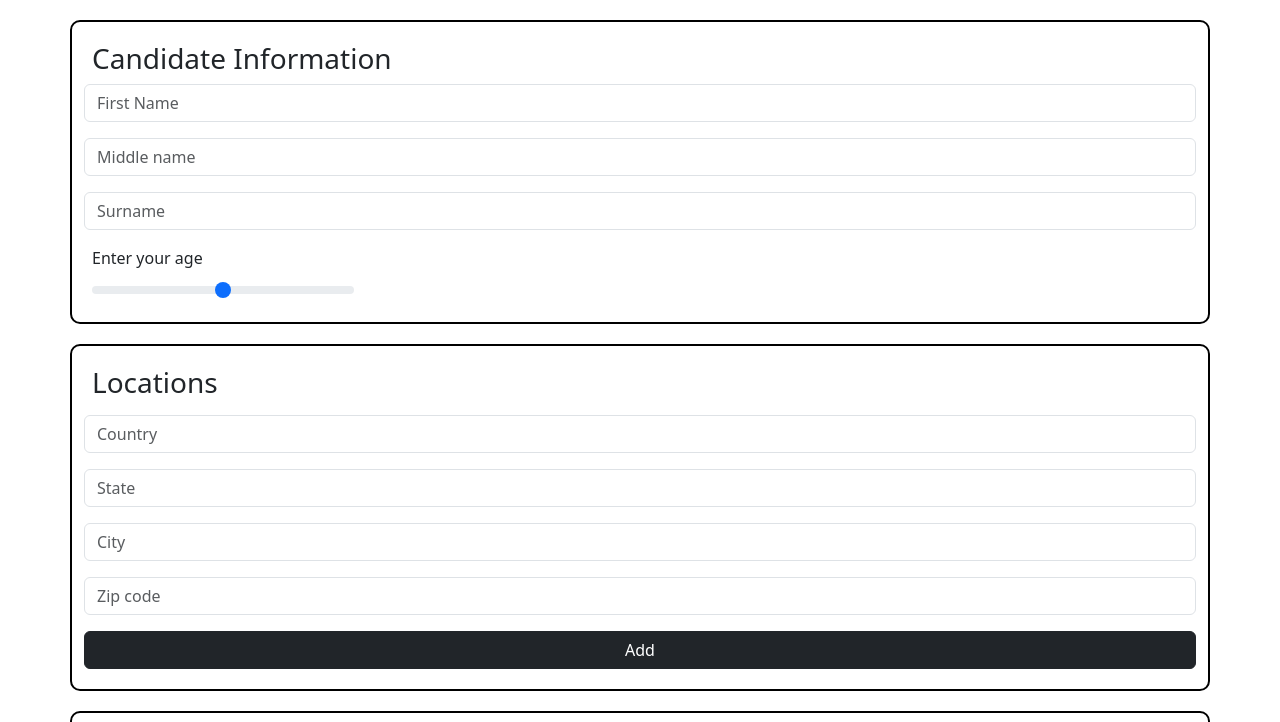
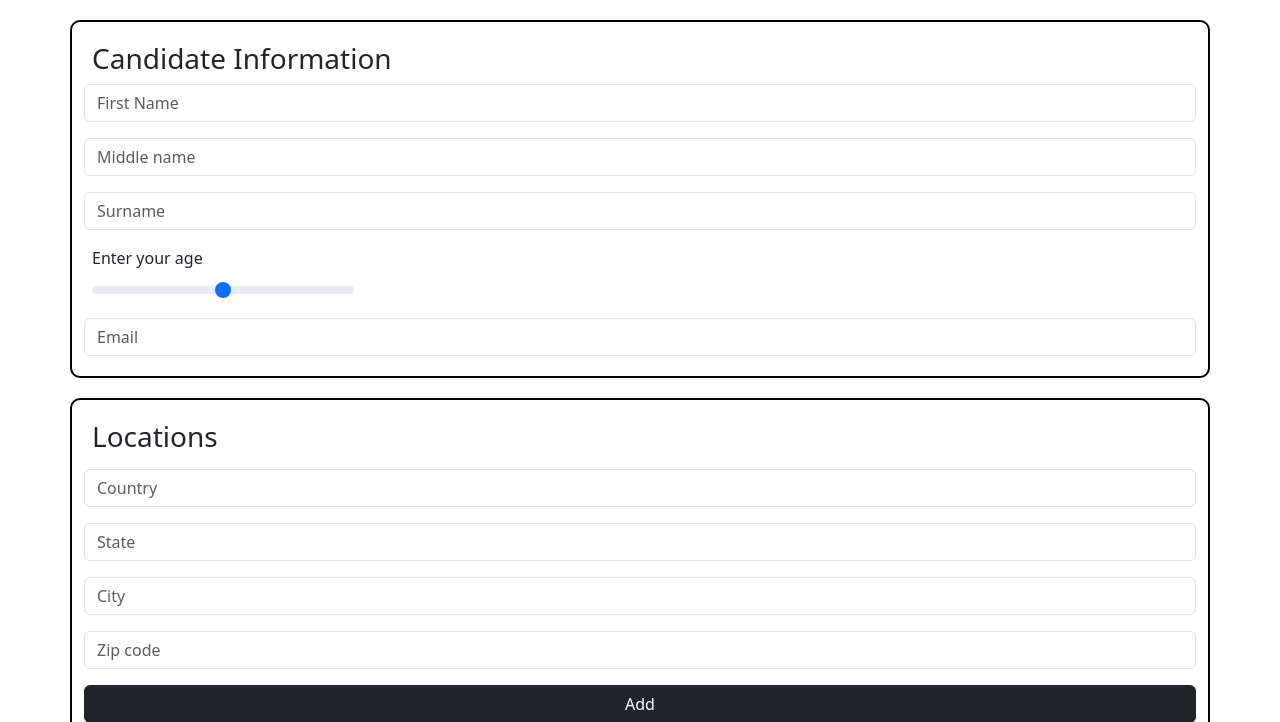
Before and after one commit to Korbielowski/AutoApply, a FastAPI app: page /create_user in a window 1280 px wide. Shown: the top 722 px of the page. Run offline with FastAPI, Linux system fonts and the light colour scheme; parts of the project's set-up code (start-up, migrations or seed data) failed here and were passed over; some libraries are stand-ins or nearby versions.

Commit message:
Add email to form, fix errors

```diff
--- a/backend/templates/create_user.html
+++ b/backend/templates/create_user.html
@@ -34,7 +34,7 @@
 <body>
     <div class="container">
         <h3>Candidate Information</h3>
-        <form class="row g-3" onsubmit="addUserInformation()" id="user-info">
+        <form class="row g-3" id="user-info">
             <input name="firstname" class="form-control" type="text" placeholder="First Name"
                 aria-label="default input example">
             <input name="middlename" class="form-control" type="text" placeholder="Middle name"
@@ -44,6 +44,7 @@
                 <label for="customRange1" class="form-label">Enter your age</label>
                 <input name="age" type="range" class="form-range" id="customRange1">
             </div>
+            <input name="email" class="form-control" type="email" placeholder="Email">
         </form>
     </div>
 
@@ -150,7 +151,7 @@
         <ul id="experience-list"></ul>
         <form class="row g-3" onsubmit="addExperince()" id="experience-form">
             <input class="form-control" type="text" placeholder="Company name" name="company">
-            <input class="form-control" type="text" placeholder="position name" name="position">
+            <input class="form-control" type="text" placeholder="Position name" name="position">
             <input class="form-control" type="text" placeholder="Description" name="description">
             <label for="languageName" class="form-label">Start date</label>
             <input class="form-control" type="date" name="start-date">
@@ -196,6 +197,7 @@
     tools = []
     projects = []
 
+    // TODO: Check if user input is not empty, if so return modal with message
     function addLocation(){
         event.preventDefault();
         const formData = new FormData(document.getElementById("location-form"));
@@ -205,6 +207,7 @@
         city = formData.get("city");
         zipCode = formData.get("zip-code");
         elem = {"country": country, "state": state, "city": city, "zipcode": zipCode};
+        console.log(JSON.stringify(elem));
 
         locations.push(elem);
         document.getElementById("locations-list").innerHTML += "<li>" + JSON.stringify(elem) + "</li>";
@@ -300,7 +303,7 @@
         endDate = formData.get("end-date");
         elem = {"company": company, "position": position, "description": description, "start_date": startDate, "end_date": endDate};
 
-        educations.push(elem);
+        experiences.push(elem);
         document.getElementById("experience-list").innerHTML += "<li>" + JSON.stringify(elem) + "</li>";
     }
 
```
